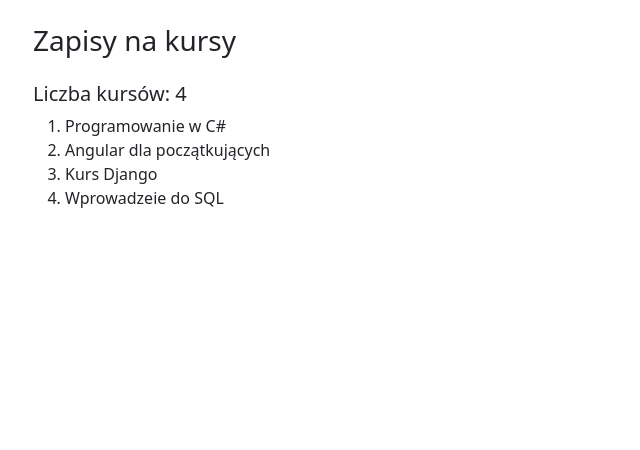
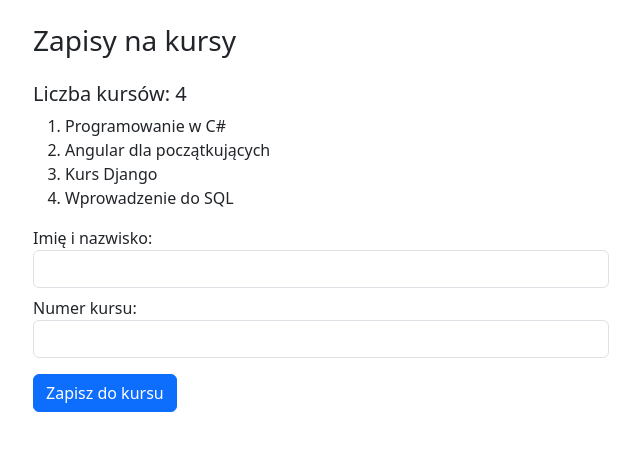
Before and after one commit to Ines-Mat/inf04-web, a React (Vite) app in the folder inf04-web/zadania/mb07/: page / in a window 1280 px wide. Shown: the top 450 px of the page, without its empty margins (319-959 px from the left). Built offline with nearby package versions, Linux system fonts and the light colour scheme.

Commit message:
MB7: formularz niekontrolowany, bazowa wersja arkusza

```diff
--- a/inf04-web/zadania/mb07/src/App.jsx
+++ b/inf04-web/zadania/mb07/src/App.jsx
@@ -1,23 +1,70 @@
+import { useRef } from 'react'
+
 const kursy = [
   'Programowanie w C#',
   'Angular dla początkujących',
   'Kurs Django',
-  'Wprowadzeie do SQL',
+  'Wprowadzenie do SQL',
 ]
 
 function App() {
+  const imieNazwiskoRef = useRef(null)
+  const numerKursuRef = useRef(null)
+
+  function handleSubmit(event) {
+    event.preventDefault()
+
+    const imienazwisko = imieNazwiskoRef.current.value
+    const numerkursu = Number(numerKursuRef.current.value)
+    const kurs = kursy[numerkursu - 1]
+
+    console.log(imienazwisko)
+
+    if (kurs !== undefined) {
+      console.log(kurs)
+    } else {
+      console.log('Nieprawidłowy numer kursu')
+    }
+  }
 
   return (
-    <div className="container py-4" style={{maxWidth: 600}}>
+    <div className="container py-4" style={{ maxWidth: 600 }}>
       <h1 className="h3 mb-4">Zapisy na kursy</h1>
 
       <h2 className="h5">Liczba kursów: {kursy.length}</h2>
-
       <ol>
-        {kursy.map((kurs,index)=>(
+        {kursy.map((kurs, index) => (
           <li key={index}>{kurs}</li>
         ))}
       </ol>
+
+      <form onSubmit={handleSubmit}>
+        <div className="form-group">
+          <label htmlFor="imienazwisko">Imię i nazwisko:</label>
+          <input
+            type="text"
+            id="imienazwisko"
+            className="form-control"
+            ref={imieNazwiskoRef}
+          />
+        </div>
+
+        <div className="form-group mt-2">
+          <label htmlFor="numerkursu">Numer kursu:</label>
+          <input
+            type="number"
+            id="numerkursu"
+            className="form-control"
+            ref={numerKursuRef}
+          />
+        </div>
+
+        <div className="form-group mt-3">
+          <button type="submit" className="btn btn-primary">
+            Zapisz do kursu
+          </button>
+        </div>
+      </form>
     </div>
   )
 }
```
